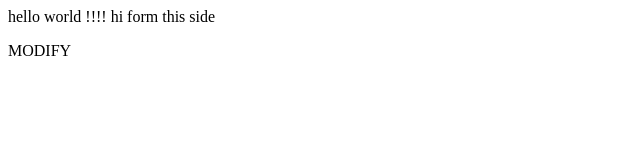
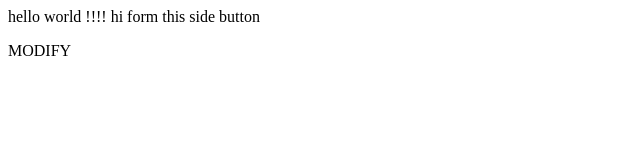
Before and after one commit to Riddhi-star799/RA, a plain HTML site: page index.html in a window 1280 px wide. Shown: the full height of the page, 0-640 px from the left. Drawn offline with Linux system fonts and the light colour scheme.

```diff
--- a/index.html
+++ b/index.html
@@ -1,2 +1,2 @@
-<p> hello world !!!! hi form this side </p>
+<p> hello world !!!! hi form this side button</p>
 <a>MODIFY</a>
```
